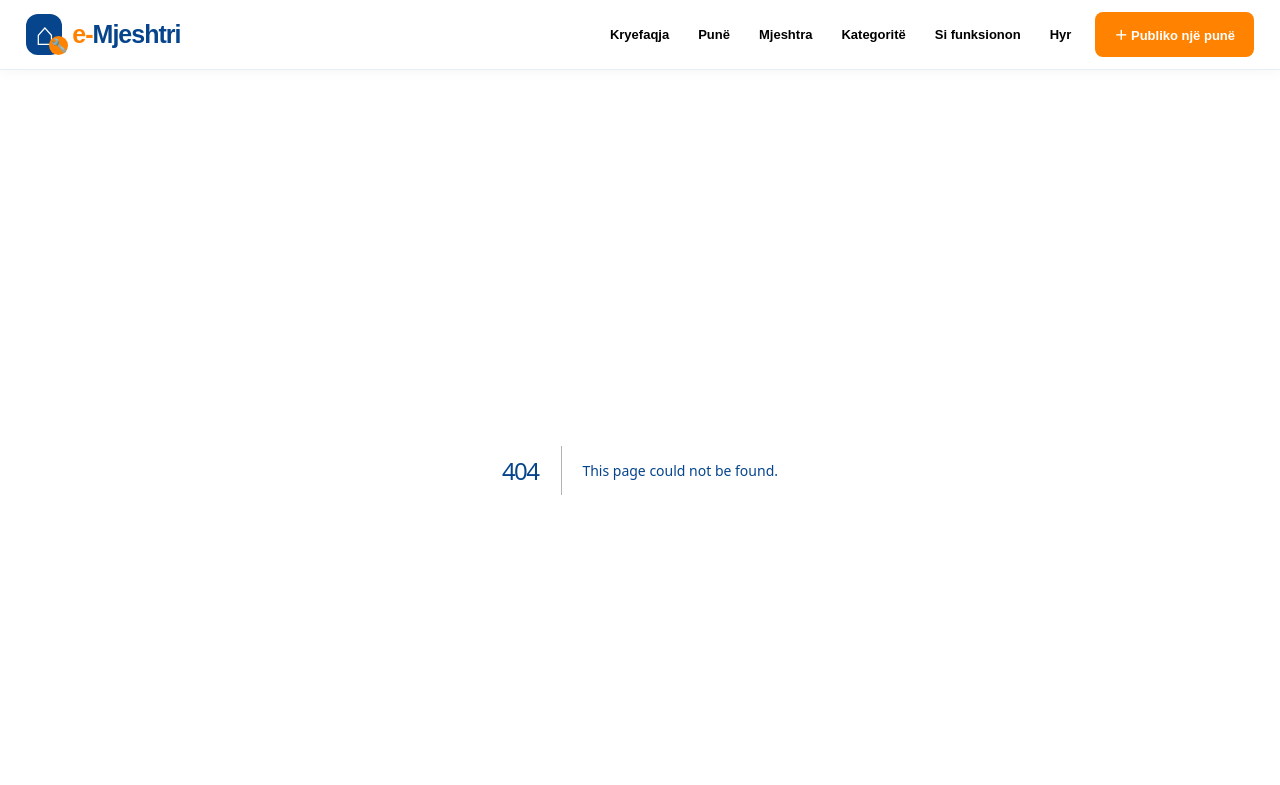
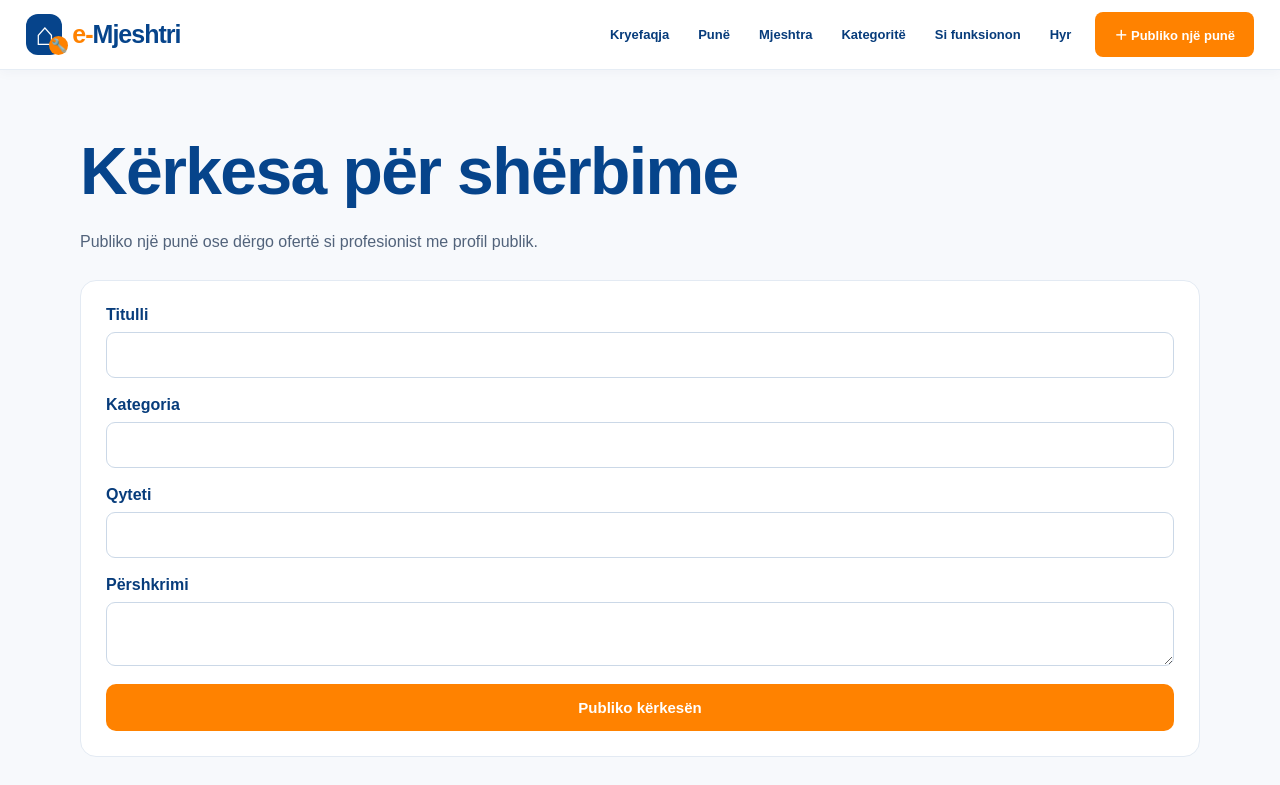
Before and after one commit to contactasatechservice-coder/e-Mjeshtri-Admin, a Next.js app in the folder platform/: page /kerkesat-sherbimeve in a window 1280 px wide. Before the commit this address had no page. Shown: the top 785 px of the page. Built offline with nearby package versions, Linux system fonts and the light colour scheme; no server answers; the database is empty.

Commit message:
Add integrated e-Mjeshtri module kerkesat-sherbimeve

```diff
--- /dev/null
+++ b/platform/src/app/kerkesat-sherbimeve/page.tsx
@@ -0,0 +1,12 @@
+"use client";
+import {useEffect,useState,type FormEvent} from "react";
+import Link from "next/link";
+import {getSupabase} from "@/lib/supabase";
+type Request={id:string;title:string;category:string;city:string;description:string;customer_id:string;created_at:string};
+export default function ServiceRequests(){const [items,setItems]=useState<Request[]>([]);const [title,setTitle]=useState("");const [category,setCategory]=useState("");const [city,setCity]=useState("");const [description,setDescription]=useState("");const [notice,setNotice]=useState("");const [offerTexts,setOfferTexts]=useState<Record<string,string>>({});const [busy,setBusy]=useState(false);
+async function load(){try{const {data,error}=await getSupabase().from("em_service_requests").select("id,title,category,city,description,customer_id,created_at").eq("status","open").order("created_at",{ascending:false}).limit(100);if(error)throw error;setItems(data??[]);}catch{setNotice("Nuk u ngarkuan kërkesat.");}}
+useEffect(()=>{void load();},[]);
+async function publish(e:FormEvent){e.preventDefault();setBusy(true);setNotice("");try{const db=getSupabase();const {data:{user}}=await db.auth.getUser();if(!user){setNotice("Hyr në llogari për të publikuar.");return;}const {error}=await db.from("em_service_requests").insert({customer_id:user.id,title:title.trim(),category:category.trim(),city:city.trim(),description:description.trim(),status:"open"});if(error)throw error;setTitle("");setCategory("");setCity("");setDescription("");setNotice("Kërkesa u publikua.");await load();}catch(e){setNotice(e instanceof Error?e.message:"Gabim gjatë publikimit.");}finally{setBusy(false);}}
+async function offer(id:string){setBusy(true);setNotice("");try{const db=getSupabase();const {data:{user}}=await db.auth.getUser();if(!user){setNotice("Hyr në llogari për të dërguar ofertën.");return;}const {error}=await db.from("em_service_offers").insert({request_id:id,professional_id:user.id,message:(offerTexts[id]??"").trim()});if(error){setNotice(error.code==="23505"?"Ke dërguar një ofertë për këtë kërkesë.":"Oferta nuk u ruajt: "+error.message);return;}setNotice("Oferta u dërgua.");}catch{setNotice("Gabim gjatë dërgimit.");}finally{setBusy(false);}}
+return <main className="section"><h1>Kërkesa për shërbime</h1><p>Publiko një punë ose dërgo ofertë si profesionist me profil publik.</p><form className="listing-form" onSubmit={publish}><label>Titulli<input required minLength={5} maxLength={160} value={title} onChange={e=>setTitle(e.target.value)}/></label><label>Kategoria<input required value={category} onChange={e=>setCategory(e.target.value)}/></label><label>Qyteti<input required value={city} onChange={e=>setCity(e.target.value)}/></label><label>Përshkrimi<textarea required minLength={20} maxLength={5000} value={description} onChange={e=>setDescription(e.target.value)}/></label><button type="submit" className="button primary" disabled={busy}>Publiko kërkesën</button></form><p role="status">{notice}</p><h2>Kërkesat e hapura</h2>{items.length===0&&<p>Nuk ka kërkesa të hapura.</p>}<div className="grid">{items.map(r=><article className="tile" key={r.id}><h3>{r.title}</h3><p>{r.category} · {r.city}</p><p>{r.description}</p><label>Mesazhi i ofertës<textarea minLength={10} maxLength={2000} value={offerTexts[r.id]??""} onChange={e=>setOfferTexts(v=>({...v,[r.id]:e.target.value}))}/></label><button type="button" className="button secondary" disabled={busy||(offerTexts[r.id]??"").trim().length<10} onClick={()=>void offer(r.id)}>Dërgo ofertë</button></article>)}</div><Link href="/profili-profesionist">Profili profesional</Link></main>;
+}
```
